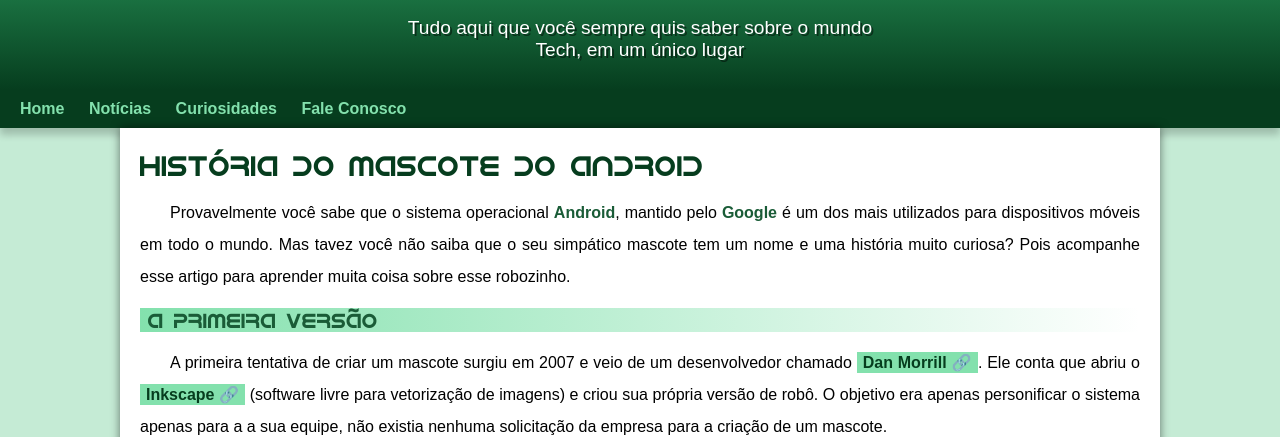
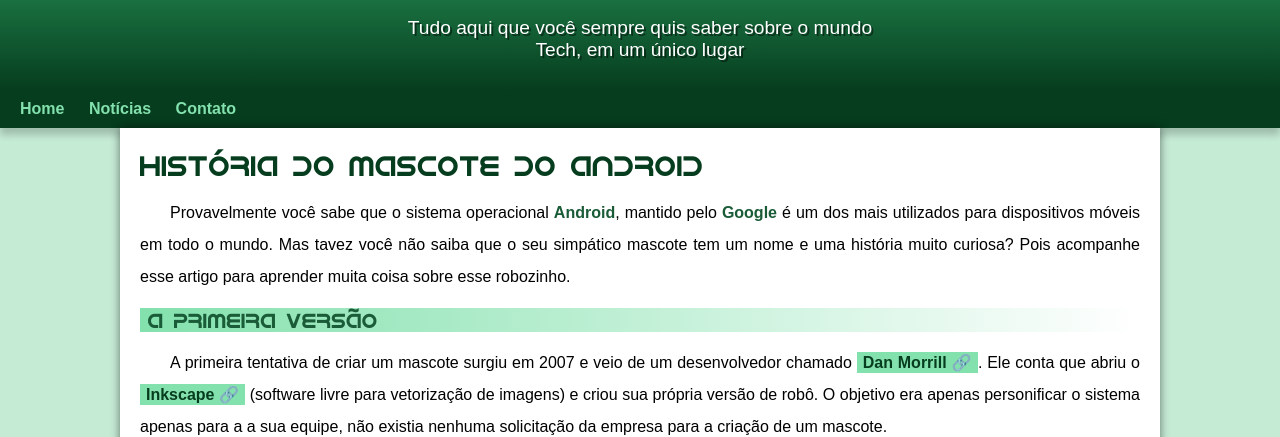
Before and after one commit to DasLopes/html5_andriod, a plain HTML site: page index.html in a window 1280 px wide. Shown: the part 100-537 px from the top of the page. Drawn offline with Linux system fonts and the light colour scheme.

Commit message:
atualização de projeto
substituindo margin por padding

```diff
--- a/css/style.css
+++ b/css/style.css
@@ -57,7 +57,7 @@ header > p {
     color: white;
     max-width: 500px;
     margin: auto;
-    margin-bottom: 30px;
+    padding-bottom: 20px;
     padding-left: 10px;
     padding-right: 10px;
     text-shadow: 2px 2px 0px #0000007a;
--- a/index.html
+++ b/index.html
@@ -16,8 +16,7 @@
     <nav>
         <a href="#">Home</a>
         <a href="#">Notícias</a>
-        <a href="#">Curiosidades</a>
-        <a href="#">Fale Conosco</a>
+        <a href="#">Contato</a>
     </nav>
     <main>
         <article>
```
